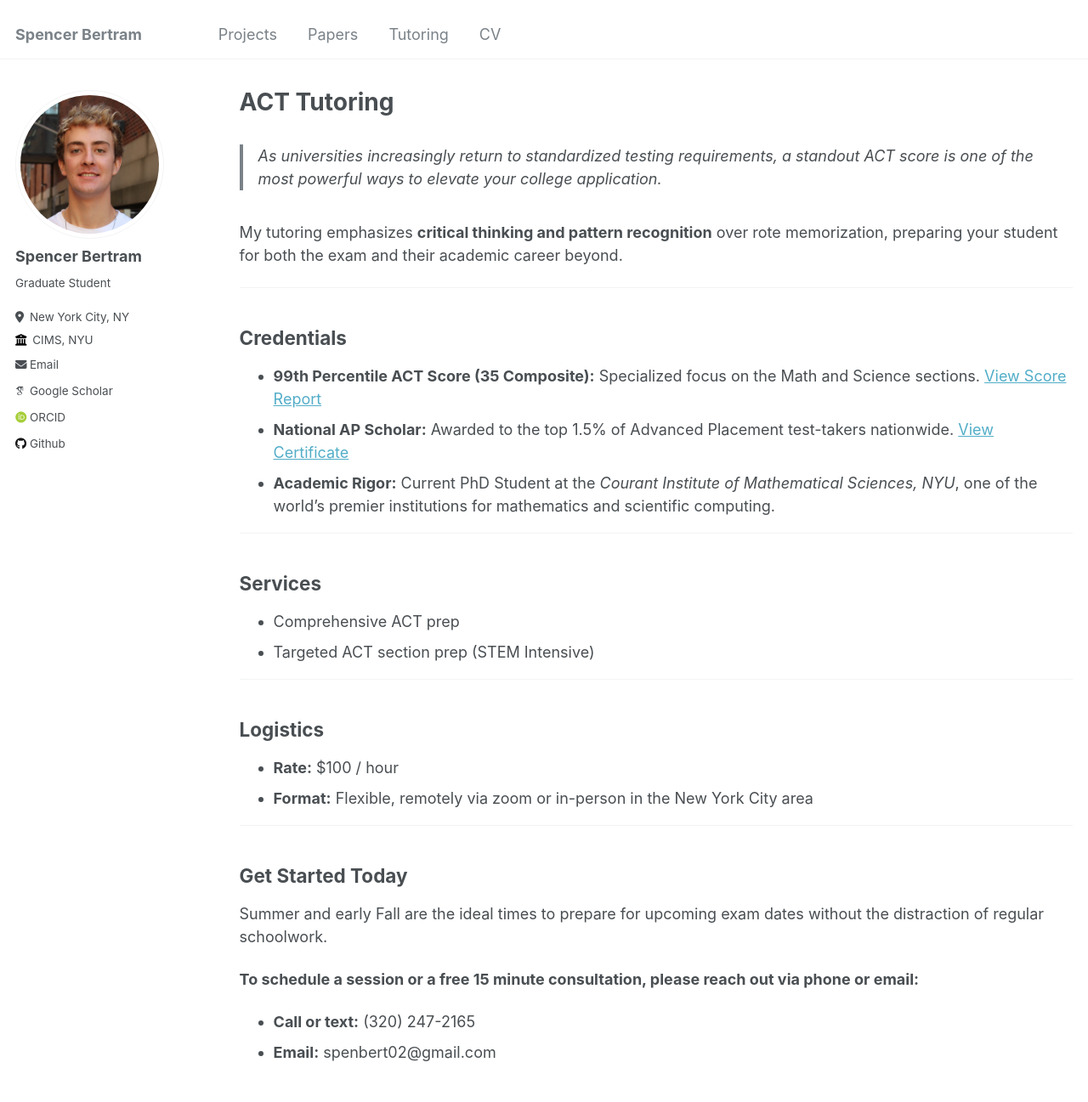
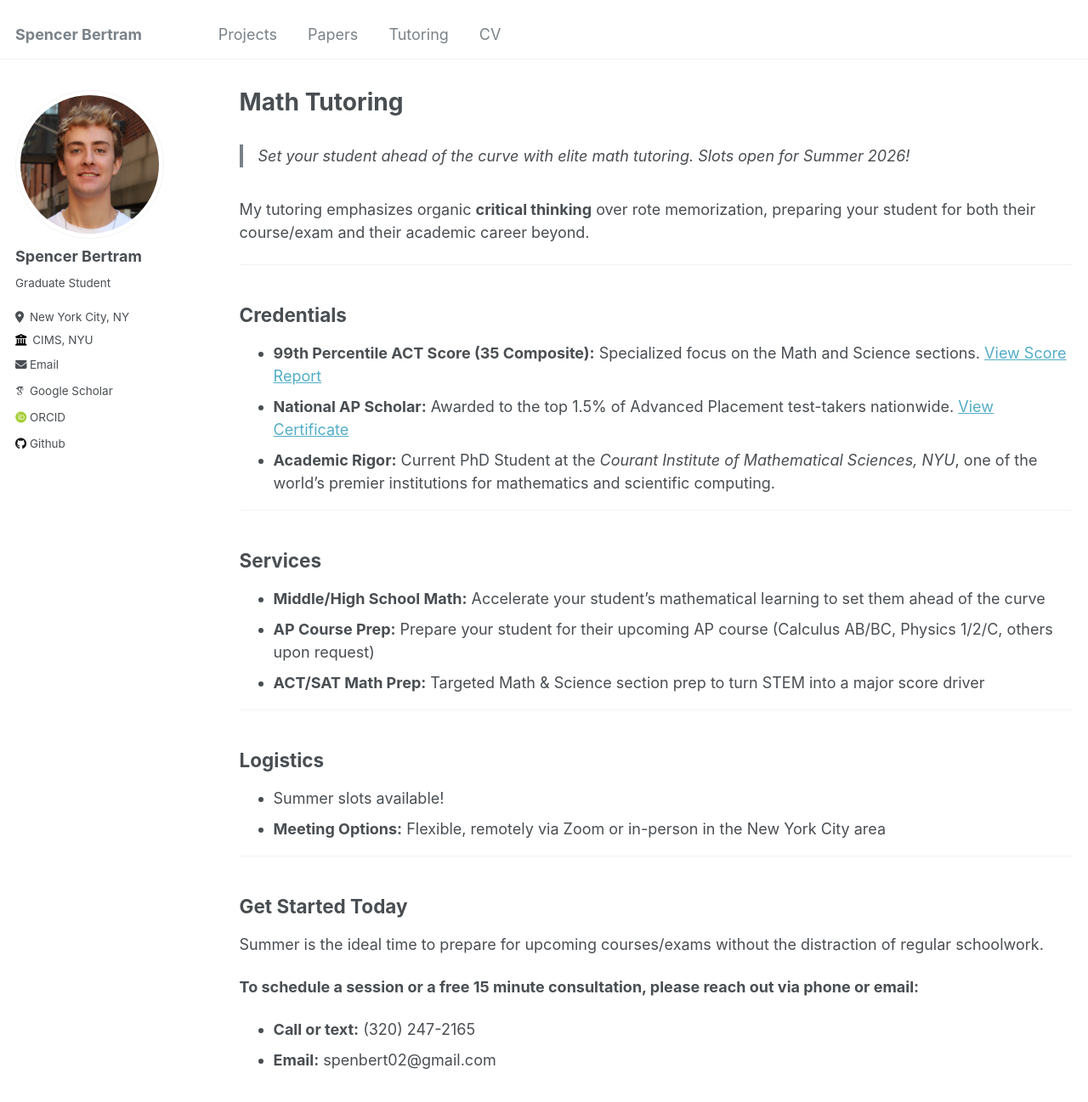
Before and after one commit to Spenbert02/Spenbert02.github.io, a Jekyll site: the page built from _pages/tutoring.md, in a window 1280 px wide and 1400 px high. Shown: the top 1297 px of the window at 85% size. Built offline with Jekyll 4.4.1, drawn with Linux system fonts in a browser that asks for light colours; some web fonts are replaced.

Commit message:
updated site

```diff
--- a/_pages/tutoring.md
+++ b/_pages/tutoring.md
@@ -1,16 +1,16 @@
 ---
 layout: archive
-title: "ACT Tutoring"
+title: "Math Tutoring"
 permalink: /tutoring/
 author_profile: true
 ---
 
 {% include base_path %}
 
-> As universities increasingly return to standardized testing requirements, a standout ACT score is one of the most powerful ways to elevate your college application.
+> Set your student ahead of the curve with elite math tutoring. Slots open for Summer 2026!
 
 
-My tutoring emphasizes **critical thinking and pattern recognition** over rote memorization, preparing your student for both the exam and their academic career beyond.
+My tutoring emphasizes organic **critical thinking** over rote memorization, preparing your student for both their course/exam and their academic career beyond.
 
 ---
 
@@ -23,21 +23,22 @@ My tutoring emphasizes **critical thinking and pattern recognition** over rote m
 ---
 
 ## Services
-* Comprehensive ACT prep
-* Targeted ACT section prep (STEM Intensive)
+* **Middle/High School Math:** Accelerate your student's mathematical learning to set them ahead of the curve
+* **AP Course Prep:** Prepare your student for their upcoming AP course (Calculus AB/BC, Physics 1/2/C, others upon request)
+* **ACT/SAT Math Prep:** Targeted Math & Science section prep to turn STEM into a major score driver
 
 ---
 
 ## Logistics
 
-* **Rate:** $100 / hour
-* **Format:** Flexible, remotely via zoom or in-person in the New York City area
+* Summer slots available!
+* **Meeting Options:** Flexible, remotely via Zoom or in-person in the New York City area
 
 ---
 
 ## Get Started Today
 
-Summer and early Fall are the ideal times to prepare for upcoming exam dates without the distraction of regular schoolwork.
+Summer is the ideal time to prepare for upcoming courses/exams without the distraction of regular schoolwork.
 
 **To schedule a session or a free 15 minute consultation, please reach out via phone or email:**
 
```
Also changed, not shown: _pages/about.md (+1 -1 lines).
